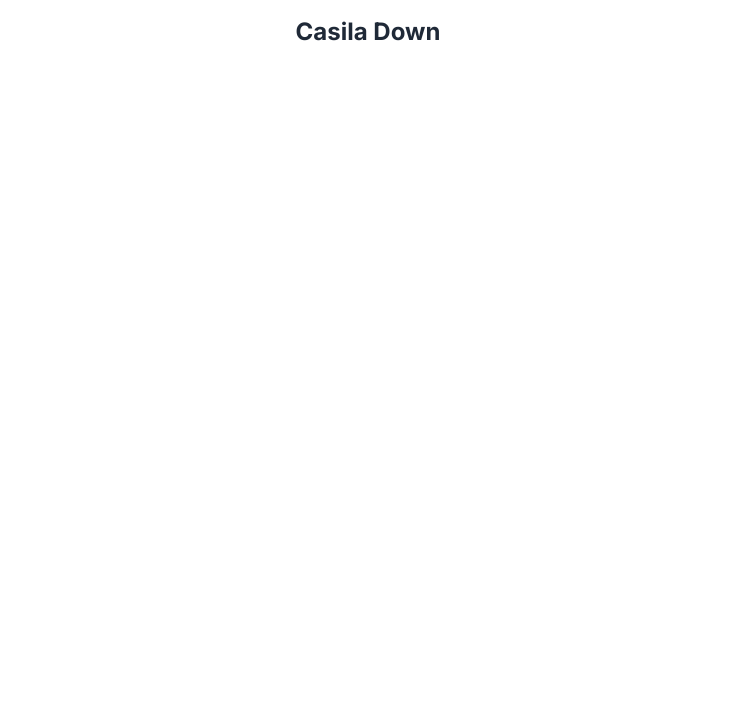
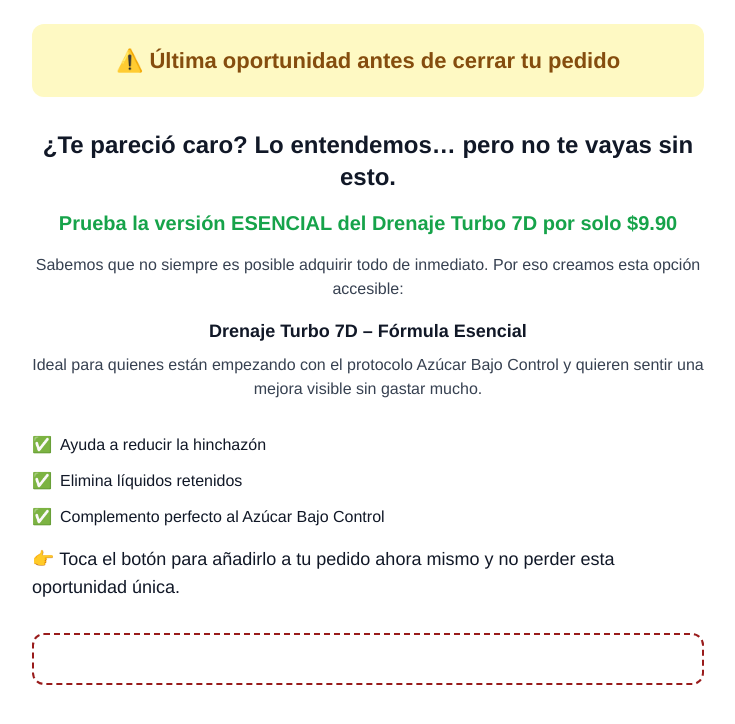
Before and after one commit to dom-pages/memorion, a Next.js app: page /casiladown in a window 1280 px wide. Shown: the top 724 px of the page, without its empty margins (272-1007 px from the left). Built offline with nearby package versions, Linux system fonts and the light colour scheme.

Commit message:
Casiladown

```diff
--- a/src/app/casiladown/page.tsx
+++ b/src/app/casiladown/page.tsx
@@ -1,15 +1,77 @@
 'use client';
 
-import React from 'react';
+import React, { useEffect } from 'react';
 
 export default function CasilaDown() {
+  useEffect(() => {
+    // Carrega o script do Hotmart
+    const script = document.createElement('script');
+    script.src = 'https://checkout.hotmart.com/lib/hotmart-checkout-elements.js';
+    script.async = true;
+    document.head.appendChild(script);
+
+    script.onload = () => {
+      // @ts-ignore
+      window.checkoutElements?.init('salesFunnel').mount('#hotmart-sales-funnel');
+    };
+
+    return () => {
+      document.head.removeChild(script);
+    };
+  }, []);
+
   return (
-    <main>
-      <div className="text-center py-4">
-        <h1 className="text-2xl font-bold text-gray-800">
-          Casila Down
+    <div className="max-w-[720px] mx-auto font-['Helvetica_Neue'] p-6 box-border">
+      {/* Header de alerta */}
+      <div className="bg-yellow-100 text-yellow-800 p-5 text-center text-[22px] rounded-xl font-bold mb-8">
+        ⚠️ Última oportunidad antes de cerrar tu pedido
+      </div>
+
+      {/* Texto principal */}
+      <div className="text-center mb-8">
+        <h1 className="text-2xl font-bold mb-4">
+          ¿Te pareció caro? Lo entendemos… pero no te vayas sin esto.
         </h1>
+        <p className="text-xl font-bold text-green-600 mb-4">
+          Prueba la versión ESENCIAL del Drenaje Turbo 7D por solo $9.90
+        </p>
+        <p className="text-base text-gray-700 mb-4">
+          Sabemos que no siempre es posible adquirir todo de inmediato. Por eso creamos esta opción accesible:
+        </p>
+        <p className="text-lg font-bold mb-2">
+          Drenaje Turbo 7D – Fórmula Esencial
+        </p>
+        <p className="text-base text-gray-700">
+          Ideal para quienes están empezando con el protocolo Azúcar Bajo Control y quieren sentir una mejora visible sin gastar mucho.
+        </p>
       </div>
-    </main>
+
+      {/* Benefícios */}
+      <div className="mb-8">
+        <ul className="space-y-3">
+          <li className="flex items-center gap-2">
+            <span className="text-green-600">✅</span>
+            <span>Ayuda a reducir la hinchazón</span>
+          </li>
+          <li className="flex items-center gap-2">
+            <span className="text-green-600">✅</span>
+            <span>Elimina líquidos retenidos</span>
+          </li>
+          <li className="flex items-center gap-2">
+            <span className="text-green-600">✅</span>
+            <span>Complemento perfecto al Azúcar Bajo Control</span>
+          </li>
+        </ul>
+        <p className="text-lg mt-4">
+          👉 Toca el botón para añadirlo a tu pedido ahora mismo y no perder esta oportunidad única.
+        </p>
+      </div>
+
+      {/* Box de oferta */}
+      <div className="border-2 border-dashed border-red-800 rounded-xl p-6 mb-8">
+        {/* Widget do Hotmart */}
+        <div id="hotmart-sales-funnel"></div>
+      </div>
+    </div>
   );
 }
```
